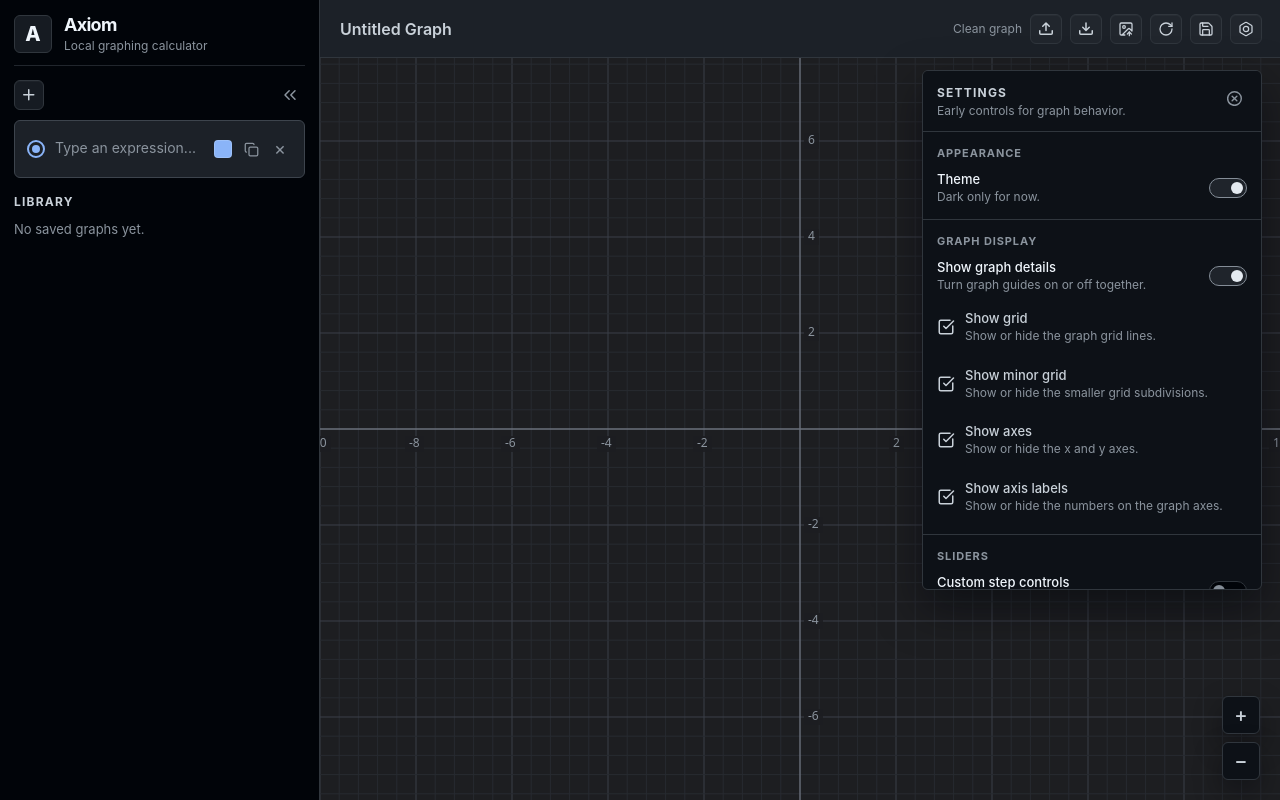
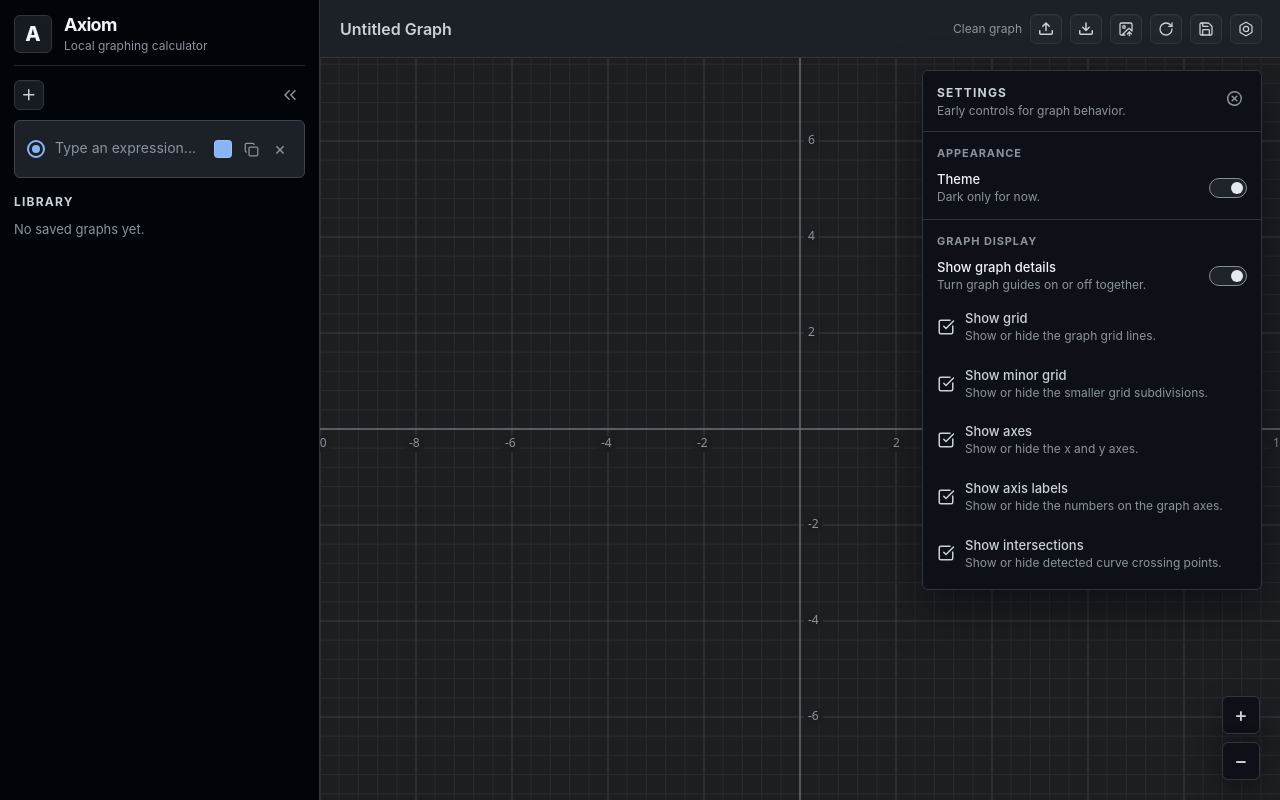
Before and after one commit to Voryalis/axiom, a React (Vite) app: page / in a window 1280 px wide. Both pictures are taken after a click on the button 1246 px from the left and 28 px from the top of the page. Built offline with nearby package versions, Linux system fonts and the light colour scheme.

Commit message:
Add intersections display setting

```diff
--- a/src/App.tsx
+++ b/src/App.tsx
@@ -25,6 +25,7 @@ type AppSettings = {
   showMinorGrid: boolean;
   showAxes: boolean;
   showAxisLabels: boolean;
+  showIntersections: boolean;
 };
 
 type EditableTableRow = {
@@ -240,6 +241,7 @@ function loadAppSettings(): AppSettings {
         showMinorGrid: true,
         showAxes: true,
         showAxisLabels: true,
+        showIntersections: true,
       };
     }
 
@@ -257,6 +259,10 @@ function loadAppSettings(): AppSettings {
       showAxisLabels:
         typeof parsed.showAxisLabels === "boolean"
           ? parsed.showAxisLabels
+          : true,
+      showIntersections:
+        typeof parsed.showIntersections === "boolean"
+          ? parsed.showIntersections
           : true,
     };
   } catch {
@@ -661,13 +667,18 @@ function App() {
   const [showAxisLabels, setShowAxisLabels] = useState(
     () => loadAppSettings().showAxisLabels,
   );
+  const [showIntersections, setShowIntersections] = useState(
+    () => loadAppSettings().showIntersections,
+  );
   const [settingsSaveStatus, setSettingsSaveStatus] = useState("");
 
   const isGridVisible = showGraphDetails && showGrid;
   const isMinorGridVisible = isGridVisible && showMinorGrid;
   const isAxesVisible = showGraphDetails && showAxes;
   const isAxisLabelsVisible = isAxesVisible && showAxisLabels;
-  const hasVisibleGraphDetails = isGridVisible || isAxesVisible;
+  const areIntersectionsVisible = showGraphDetails && showIntersections;
+  const hasVisibleGraphDetails =
+    isGridVisible || isAxesVisible || areIntersectionsVisible;
 
   function resizeExpressionInput(element: HTMLTextAreaElement | null) {
     if (!element) return;
@@ -1660,6 +1671,7 @@ function App() {
       showMinorGrid,
       showAxes,
       showAxisLabels,
+      showIntersections,
     });
 
     setSettingsSaveStatus("saved");
@@ -1671,7 +1683,14 @@ function App() {
     return () => {
       window.clearTimeout(timeout);
     };
-  }, [showGraphDetails, showGrid, showMinorGrid, showAxes, showAxisLabels]);
+  }, [
+    showGraphDetails,
+    showGrid,
+    showMinorGrid,
+    showAxes,
+    showAxisLabels,
+    showIntersections,
+  ]);
 
   useEffect(() => {
     if (!isCreateMenuOpen) return;
@@ -2389,6 +2408,7 @@ function App() {
                     setShowMinorGrid(true);
                     setShowAxes(true);
                     setShowAxisLabels(true);
+                    setShowIntersections(true);
                   }}
                 >
                   <span />
@@ -2456,6 +2476,22 @@ function App() {
                 <span>
                   <span>Show axis labels</span>
                   <small>Show or hide the numbers on the graph axes.</small>
+                </span>
+              </button>
+
+              <button
+                className="settings-checkbox-row"
+                type="button"
+                aria-pressed={areIntersectionsVisible}
+                disabled={!showGraphDetails}
+                onClick={() => setShowIntersections((current) => !current)}
+              >
+                <span className="settings-checkbox-icon">
+                  {renderSettingsCheckbox(areIntersectionsVisible)}
+                </span>
+                <span>
+                  <span>Show intersections</span>
+                  <small>Show or hide detected curve crossing points.</small>
                 </span>
               </button>
             </section>
@@ -2489,6 +2525,7 @@ function App() {
             showMinorGrid={isMinorGridVisible}
             showAxes={isAxesVisible}
             showAxisLabels={isAxisLabelsVisible}
+            showIntersections={areIntersectionsVisible}
             onViewportDirtyChange={setIsViewportDirty}
           />
 
--- a/src/components/GraphCanvas.tsx
+++ b/src/components/GraphCanvas.tsx
@@ -46,6 +46,7 @@ type GraphCanvasProps = {
   showMinorGrid: boolean;
   showAxes: boolean;
   showAxisLabels: boolean;
+  showIntersections: boolean;
   onViewportDirtyChange?: (isDirty: boolean) => void;
 };
 
@@ -134,6 +135,7 @@ const GraphCanvas = forwardRef<GraphCanvasHandle, GraphCanvasProps>(
       showMinorGrid,
       showAxes,
       showAxisLabels,
+      showIntersections,
       onViewportDirtyChange,
     },
     ref,
@@ -180,7 +182,7 @@ const GraphCanvas = forwardRef<GraphCanvasHandle, GraphCanvasProps>(
         showMinorGrid,
         showAxes,
         showAxisLabels,
-        !isViewportInteractingRef.current,
+        showIntersections && !isViewportInteractingRef.current,
       );
 
       renderedPointsRef.current = renderedPoints;
@@ -521,6 +523,7 @@ const GraphCanvas = forwardRef<GraphCanvasHandle, GraphCanvasProps>(
       showMinorGrid,
       showAxes,
       showAxisLabels,
+      showIntersections,
       onViewportDirtyChange,
     ]);
 
```
